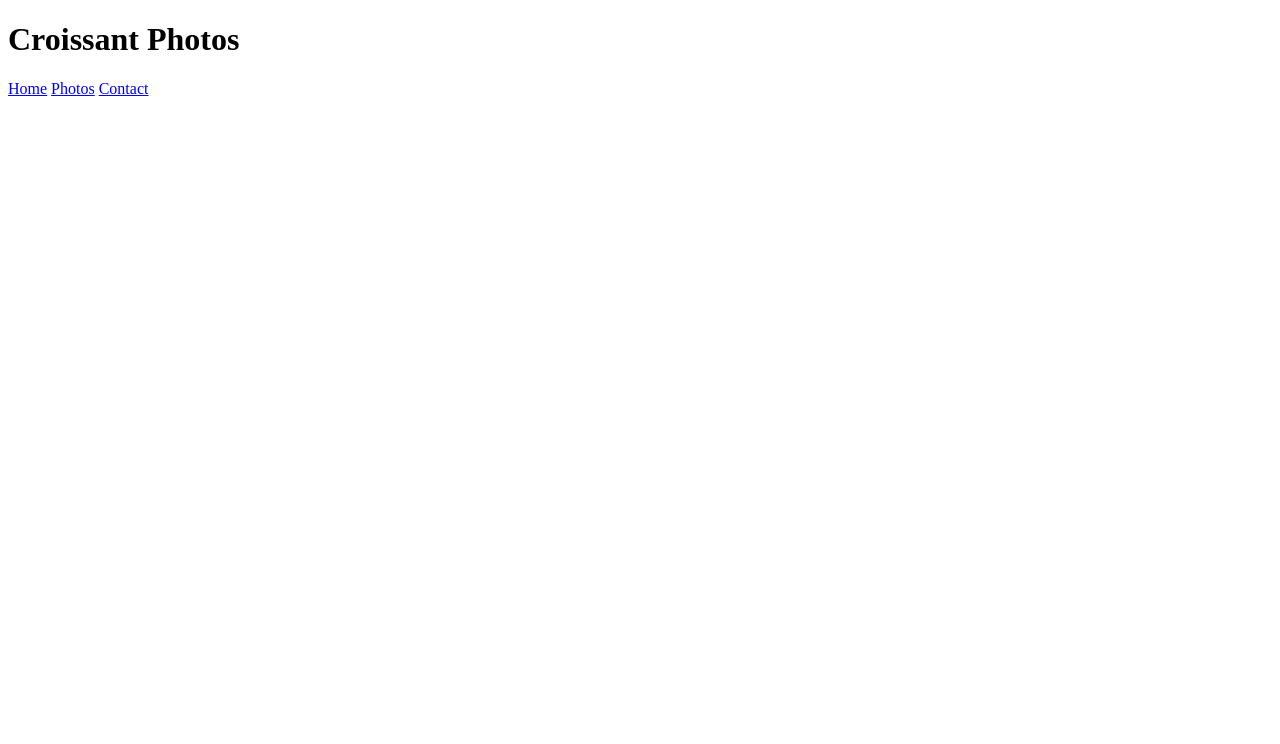
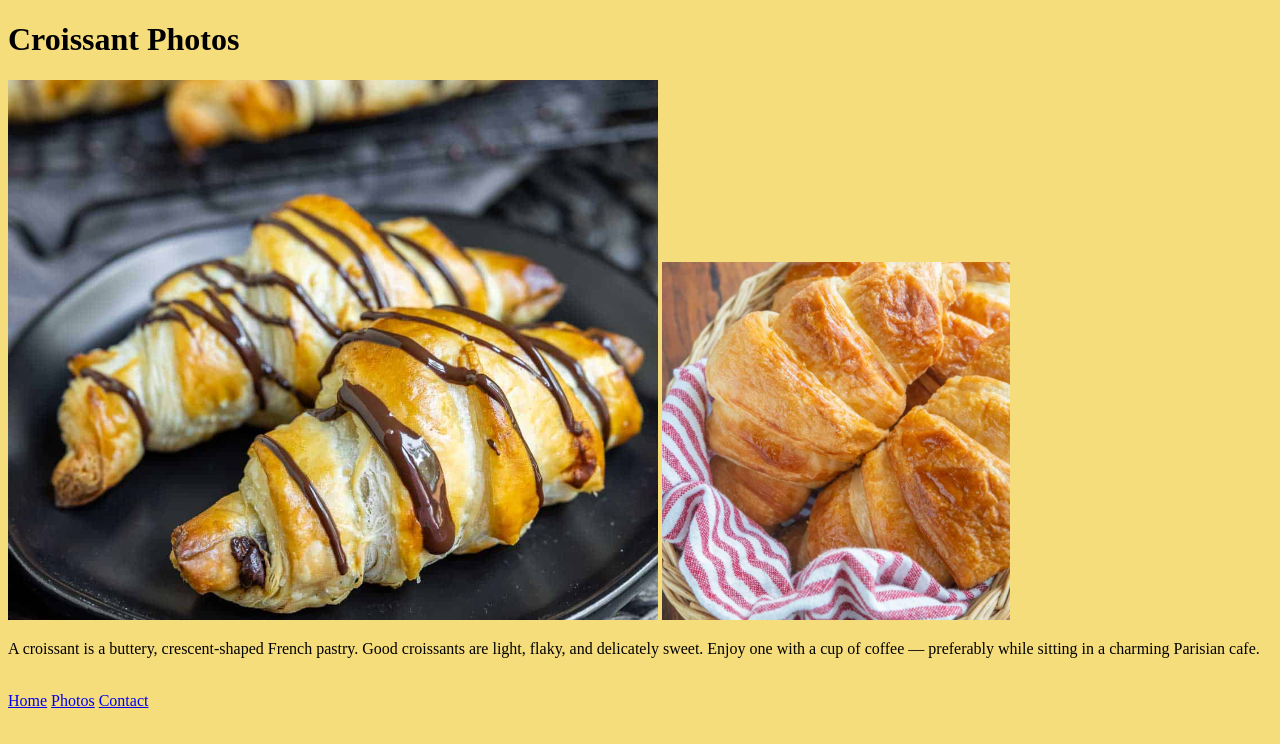
Before and after one commit to tylynnhardy/croissant, a plain HTML site: page photo.html in a window 1280 px wide. Drawn offline with Linux system fonts and the light colour scheme.

Commit message:
added phots and some basic html

```diff
--- a/photo.html
+++ b/photo.html
@@ -3,11 +3,19 @@
 <head>
     <meta charset="UTF-8">
     <meta name="viewport" content="width=device-width, initial-scale=1.0">
-    <title>Document</title>
+    <link rel="stylesheet" href="/style/style.css">
+    <title>Photo page</title>
 </head>
 <body>
     <h1>Croissant Photos</h1>
+    <img src="/images/chococroissant.png" alt="">
+    <img src="/images/croissant.png" alt="">
+    <p>
+        A croissant is a buttery, crescent-shaped French pastry. Good croissants are light, flaky, and delicately sweet. Enjoy
+        one with a cup of coffee — preferably while sitting in a charming Parisian cafe.
+    </p>
 
+    <br/>
     <a href="/index.html">Home</a>
     <a href="/photo.html">Photos</a>
     <a href="/contact.html">Contact</a>
--- a/style/style.css
+++ b/style/style.css
@@ -0,0 +1,3 @@
+body {
+    background-color: #f5dd7b;
+}
```
Also changed, not shown: contact.html (+8 -1 lines), index.html (+2 -0 lines), images/chococroissant.png (added), images/croissant.png (added).
